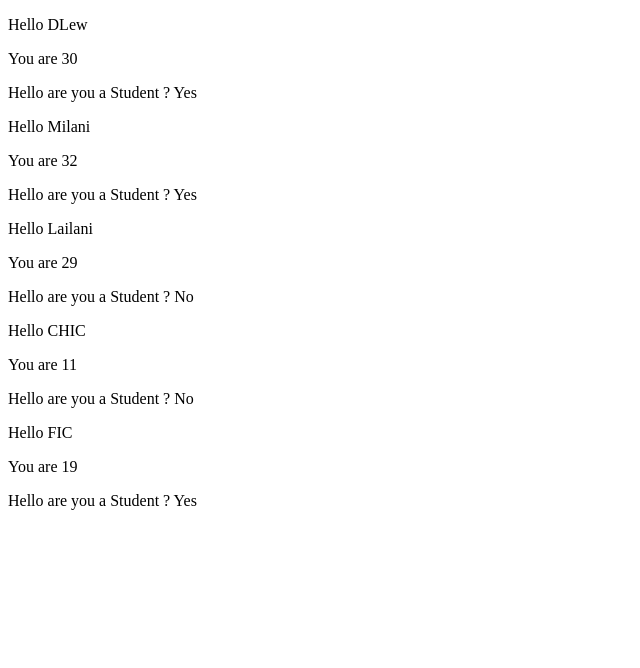
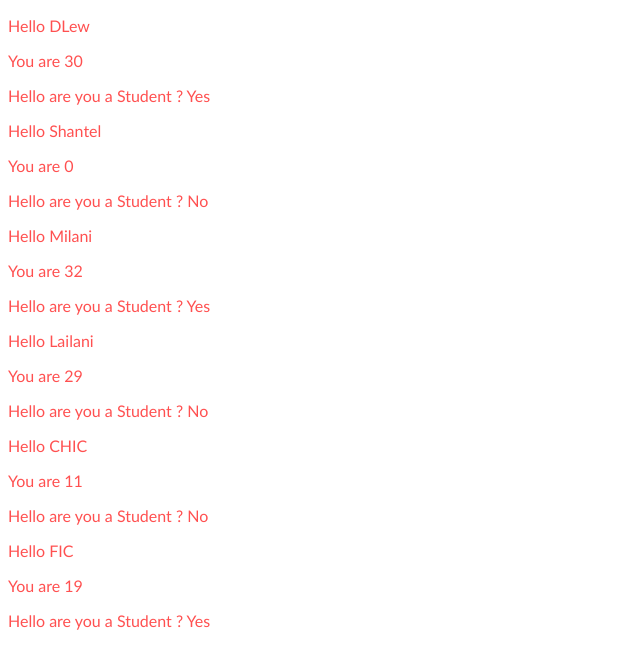
Before and after one commit to DLew2024/React-First-Website, a React (Vite) app in the folder my-react-app/: page / in a window 1280 px wide. Shown: the top 668 px of the page, without its empty margins (0-640 px from the left). Built offline with nearby package versions, Linux system fonts and the light colour scheme.

Commit message:
Proptypes

```diff
--- a/my-react-app/src/App.jsx
+++ b/my-react-app/src/App.jsx
@@ -4,11 +4,12 @@ function App() {
 
     return(
       <>
-          <Student name="DLew" age={30} isStudent={1}/>
-          <Student name="Milani" age={32} isStudent={true}/>
-          <Student name="Lailani" age={29} isStudent={false}/>
-          <Student name="CHIC" age={11} isStudent={false}/>
-          <Student name="FIC" age={19} isStudent={true}/>
+        <Student name="DLew" age={30} isStudent={true}/>
+        <Student name="Shantel"/>
+        <Student name="Milani" age={32} isStudent={true}/>
+        <Student name="Lailani" age={29} isStudent={false}/>
+        <Student name="CHIC" age={11} isStudent={false}/>
+        <Student name="FIC" age={19} isStudent={true}/>
       </>
 
     );
--- a/my-react-app/src/Student.jsx
+++ b/my-react-app/src/Student.jsx
@@ -1,4 +1,6 @@
 import PropTypes from 'prop-types'
+
+// Have to save
 
 function Student(props){
 
@@ -18,4 +20,10 @@ Student.propTypes = {
     isStudent: PropTypes.bool,
 
 }
+
+Student.defaultProps = {
+    name: "Guest",
+    age: 0,
+    isStudent: false,
+}
 export default Student
--- a/my-react-app/src/index.css
+++ b/my-react-app/src/index.css
@@ -1,7 +1,8 @@
 .student {
-
+    font-family: 'Franklin Gothic Medium', 'Arial Narrow', Arial, sans-serif
 }
 
 .student p {
-
+    font-family: 'Gill Sans', 'Gill Sans MT', Calibri, 'Trebuchet MS', sans-serif;
+    color: hsla(0, 100%, 50%, 0.686);
 }
```
